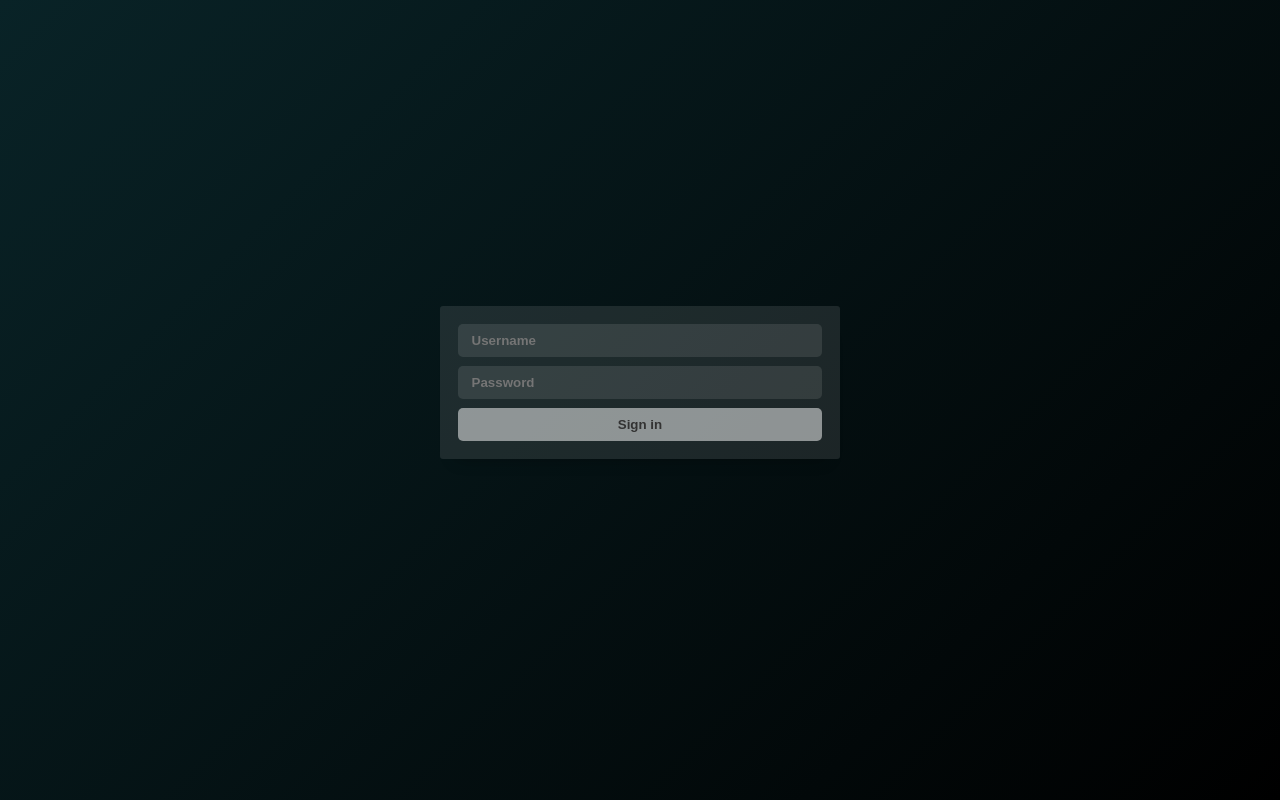
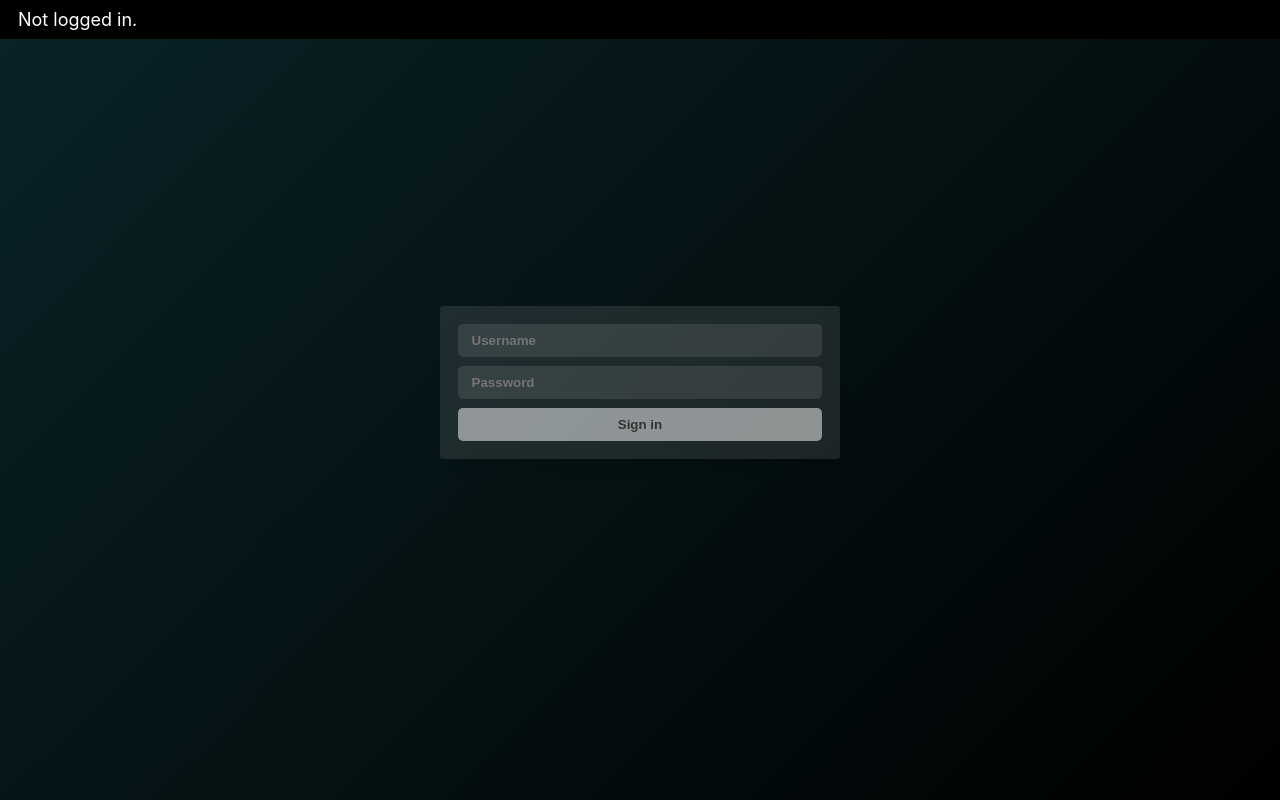
Before and after one commit to mat-sz/photos-web, a React (Create React App) app: page / in a window 1280 px wide. Built offline with nearby package versions, Linux system fonts and the light colour scheme; no server answers; the HTML template or start-up script is replaced by a standard one.

Commit message:
top bar and log out

```diff
--- a/src/API.ts
+++ b/src/API.ts
@@ -180,6 +180,20 @@ async function authenticate(username: string, password: string) {
 }
 
 /**
+ * Log out.
+ * @param {String} username
+ * @param {String} password
+ */
+async function deauthenticate() {
+    let res = await httpDelete('auth');
+
+    localStorage.removeItem('token');
+    executeHandlers('deauthenticated');
+
+    return res;
+}
+
+/**
  * Check whether a saved token is valid.
  * @param {String} value
  */
@@ -212,6 +226,7 @@ export {
     crudUpdate,
     crudDelete,
     authenticate,
+    deauthenticate,
     checkToken,
     on,
 }
--- a/src/App.scss
+++ b/src/App.scss
@@ -9,6 +9,7 @@ body {
     background-image: linear-gradient(135deg, #092327 0%, darken(#092327, 10%) 100%);
     background-repeat: no-repeat;
     background-attachment: fixed;
+    margin: 0;
 }
 
 * {
@@ -145,6 +146,18 @@ button {
     }
 }
 
+.bar {
+    background: black;
+    margin: 0;
+    padding: 0.5rem 1rem;
+
+    &__user-info {
+        button {
+            margin-left: 1rem;
+        }
+    }
+}
+
 /* From: https://loading.io/css/
 Rewritten in SCSS by me. */
 .spinner {
--- a/src/App.tsx
+++ b/src/App.tsx
@@ -6,6 +6,7 @@ import SpinnerOverlay from './components/SpinnerOverlay';
 import Gallery from './screens/Gallery';
 import * as API from './API';
 import { UserType } from './types/API';
+import Bar from './components/Bar';
 
 function App() {
     const [ loading, setLoading ] = useState(true);
@@ -53,6 +54,7 @@ function App() {
 
     return (
         <div className="app">
+            <Bar user={user} />
             { loading ? <SpinnerOverlay /> : null }
             { loggedIn ?
             <Gallery />
--- /dev/null
+++ b/src/components/Bar.tsx
@@ -0,0 +1,19 @@
+import React from 'react';
+import { UserType } from '../types/API';
+
+import { deauthenticate } from '../API';
+
+function Bar({ user }: { user: UserType }) {
+    return (
+        <nav className="bar">
+            { user ?
+            <div className="bar__user-info">
+                <span>{user.username}</span>
+                <button onClick={() => deauthenticate()}>Log out</button>
+            </div> :
+            <div>Not logged in.</div> }
+        </nav>
+    );
+}
+
+export default Bar;
```
